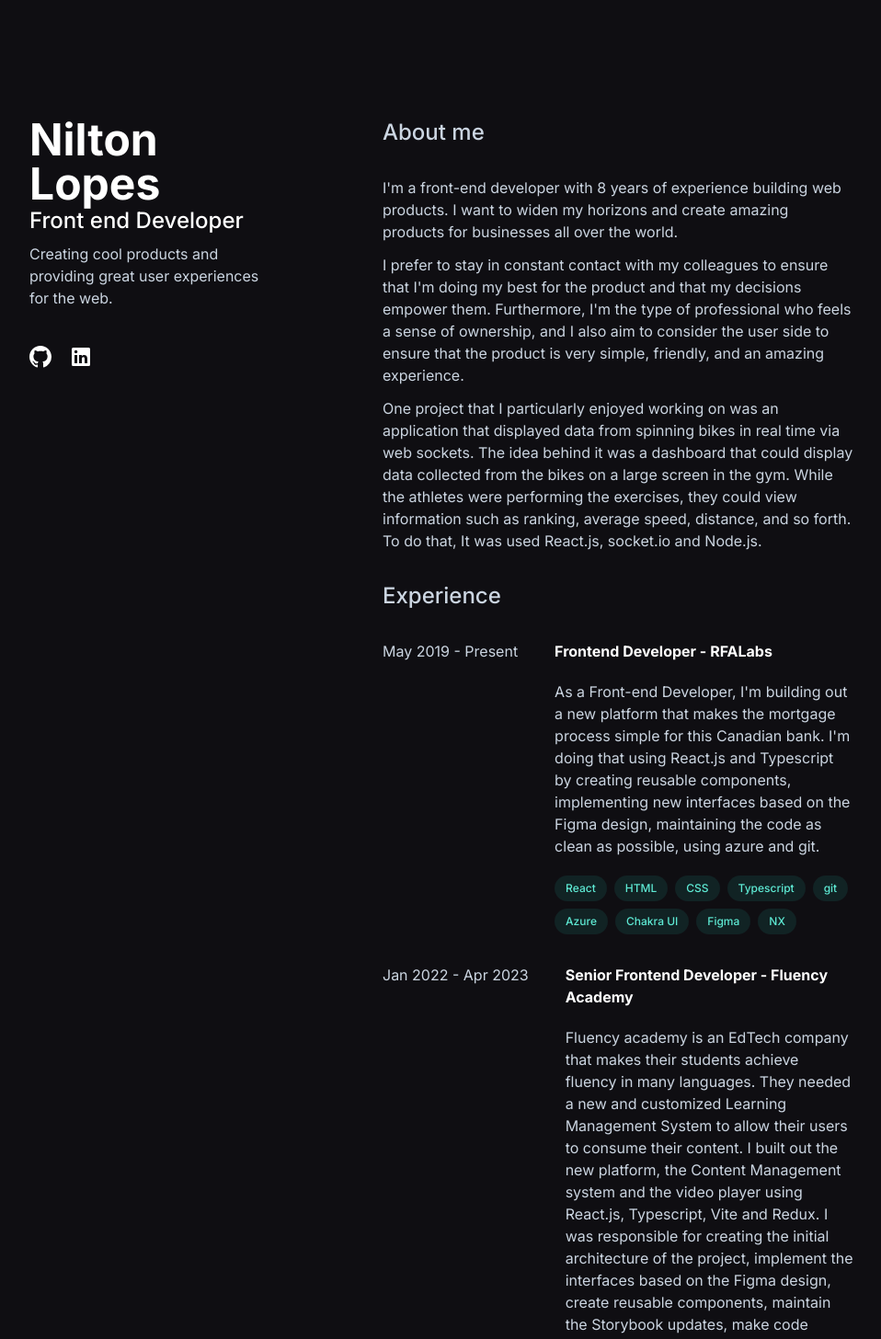
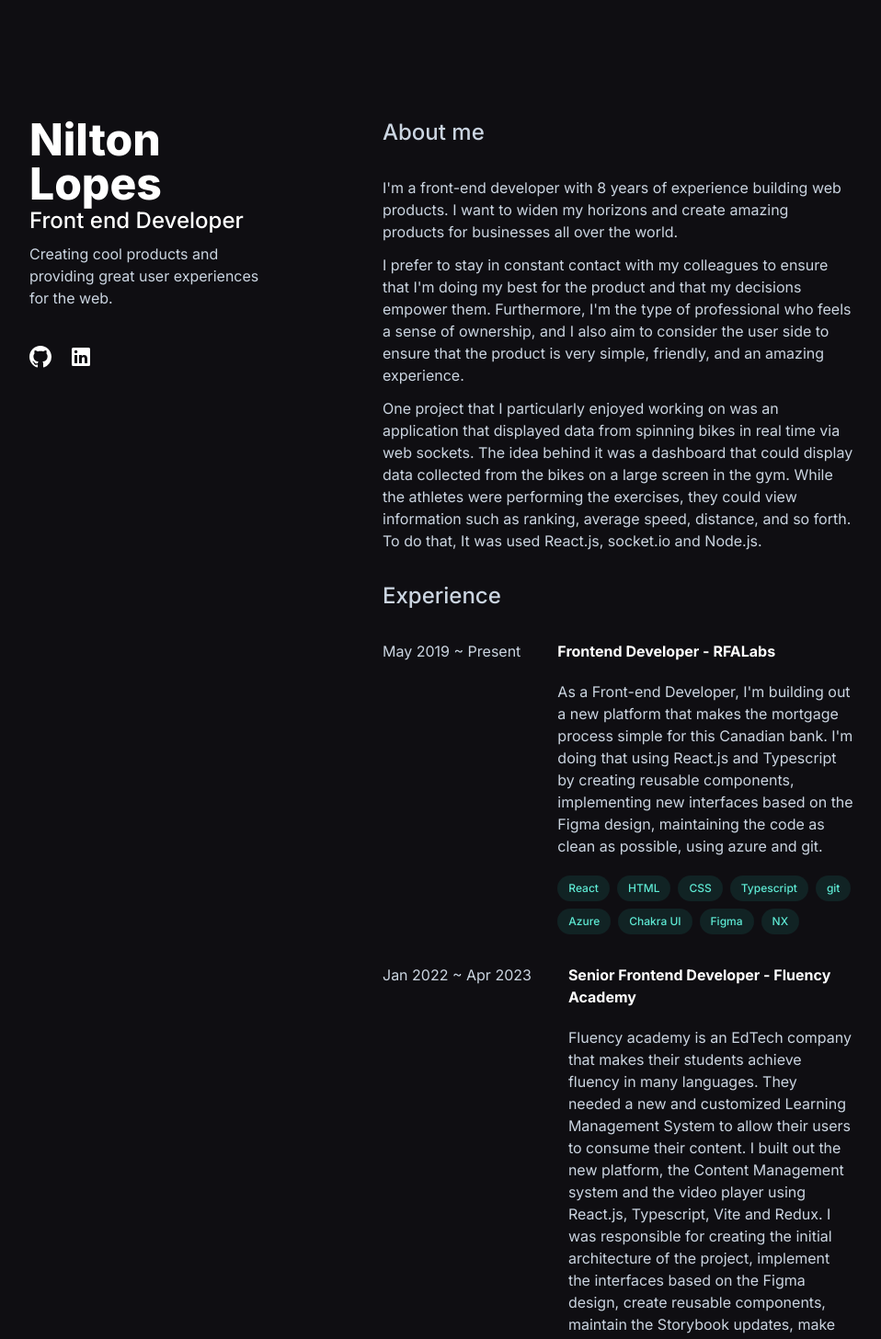
Before and after one commit to niltonslf/niltonlopes.com.br, a Next.js app: page / in a window 1280 px wide. Shown: the top 1456 px of the page at 92% size, without its empty margins (96-1054 px from the left). Built offline with nearby package versions, Linux system fonts and the light colour scheme.

Commit message:
feat: change font weight

```diff
--- a/src/app/page.tsx
+++ b/src/app/page.tsx
@@ -7,7 +7,7 @@ export default function Home() {
     <main className='container ml-auto mr-auto px-10  md:px-10 lg:px-32'>
       <div className='flex flex-col md:flex-row md:items-start '>
         <header className='top-0 flex  flex-col  pt-32 sm:w-full md:sticky md:w-1/4 '>
-          <h1 className='text-5xl font-bold'>Nilton Lopes</h1>
+          <h1 className='text-5xl font-extrabold'>Nilton Lopes</h1>
           <h2 className='text-2xl font-medium'>Front end Developer</h2>
           <p className='mt-2 text-slate-300'>
             Creating cool products and providing great user experiences for the
@@ -69,7 +69,7 @@ export default function Home() {
                   className='mb-8 flex flex-1 flex-row gap-10'
                 >
                   <div>
-                    {exp.startMonthAndYear} - {exp.endMonthAndYear}
+                    {exp.startMonthAndYear} ~ {exp.endMonthAndYear}
                   </div>
                   <div className='flex-1'>
                     <h3 className='mb-5 font-bold text-white'>
```
